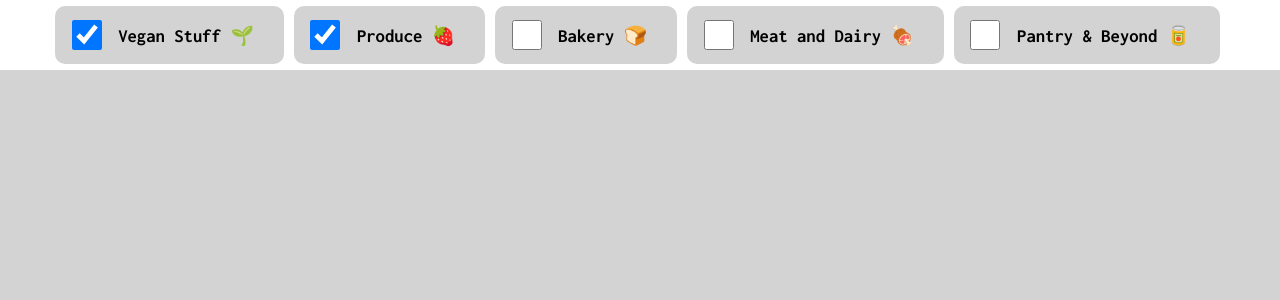
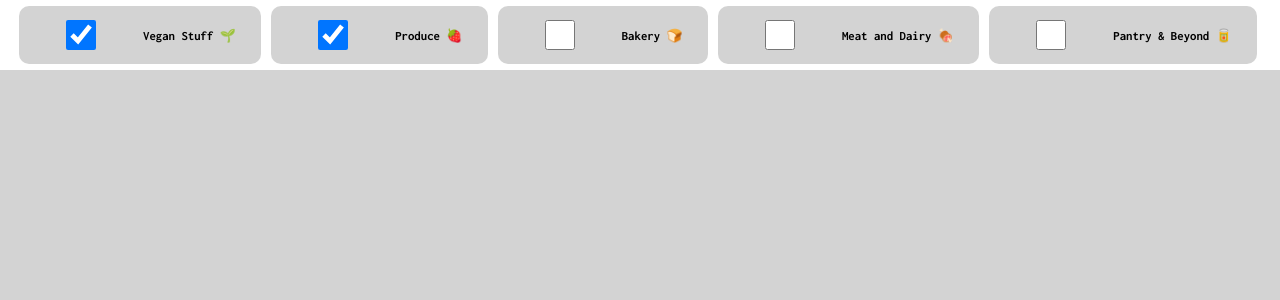
Before and after one commit to HamburgJ/Veggie-Buddy, a Flask app: template templates/main.html in a window 1280 px wide. Shown: the top 300 px of the page. Run offline with Flask 2, Linux system fonts and the light colour scheme; the template is opened without the code that fills it, so the values that code supplies are empty; some web fonts are replaced.

Commit message:
maker it better

```diff
--- a/static/styles/main.css
+++ b/static/styles/main.css
@@ -167,9 +167,8 @@ input[type='checkbox']:checked {
     line-height:70px;
     justify-content: space-between;
     display: flex;
-    margin-left: 20px;
-    margin-right:10px;
-    padding-right: 40px;
+    margin-left: 1vw;
+    padding-right: 1vw;
 }
 a {
     color: black;
@@ -178,25 +177,28 @@ a {
     justify-content: left;
     align-items: center;
     height: 60px;
-    margin-right: 35px;
+    margin-right: 0.5vw;
     cursor:pointer;
-    font-size:5rem;
+    font-size:4vw;
     text-decoration: none;
     font-family: 'Inconsolata', monospace;
     font-weight:bolder;
+    white-space:nowrap;
 }
 h3{
     color: black;
     font-family: 'Inconsolata', monospace;
     margin-top:-5px;
     padding-top:-100px;
-    margin-left: 0;
-    margin-right: 30px;
+    margin-left: 0px;
+    margin-right: 2vw;
+    font-size: 1vw;
     font-weight:bolder;
     -webkit-user-select: none; /* Safari */
     -moz-user-select: none; /* Firefox */
     -ms-user-select: none; /* IE10+/Edge */
     user-select: none; /* Standard */
+    white-space:nowrap;
 }
 
 .subtitle{
```
